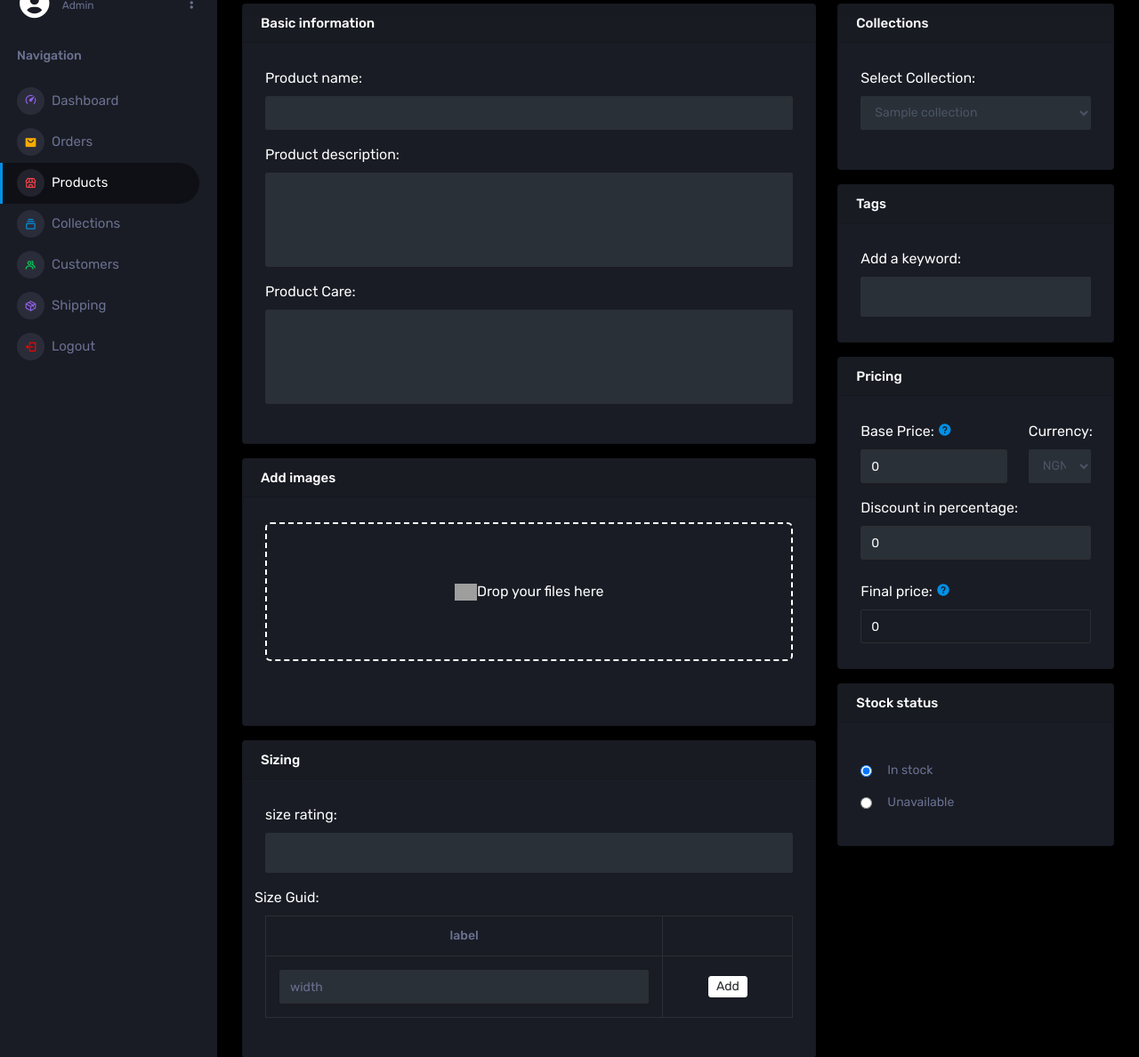
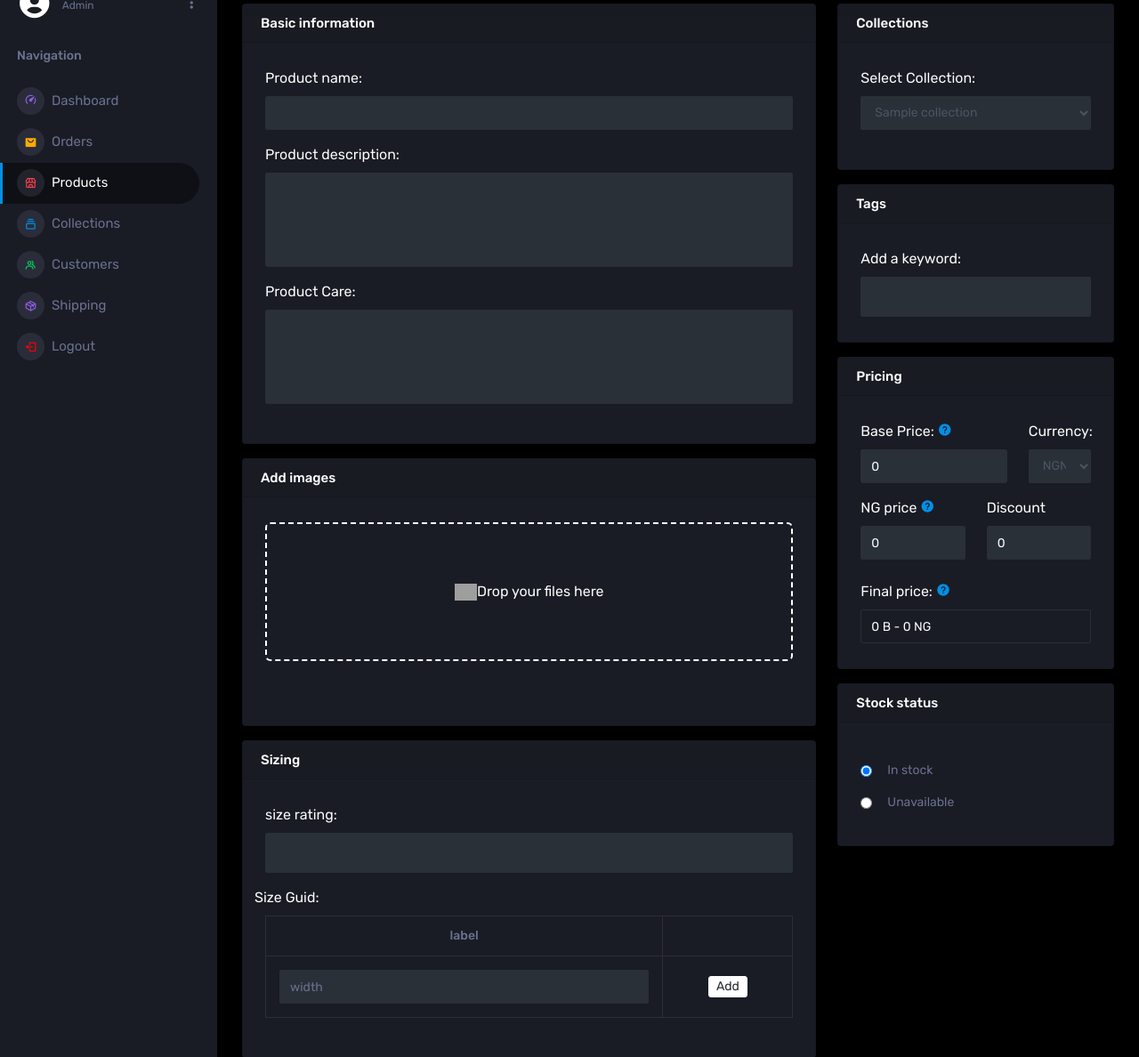
Before and after one commit to igwevictorkelechi-gif/thisowned, a Django app: page /dashboard/products/form/ in a window 1280 px wide. Shown: the part 96-1284 px from the top of the page at 89% size. Run offline with Django 4.2, Linux system fonts and the light colour scheme; tables that the repository leaves empty hold one stand-in row (values such as "Sample post"); some libraries are stand-ins or nearby versions; grey boxes are pictures that could not be loaded.

Commit message:
collection/NG-price

```diff
--- a/dashboard/templates/product_form.html
+++ b/dashboard/templates/product_form.html
@@ -223,8 +223,16 @@
                           </select>
                       </div>
                       <div class="col-12 mb-4">
-                          <label class="form-label" for="discount-percentage">Discount in percentage:</label>
-                          <input class="form-control price-cal" id="discount-percentage" name="discount" type="number" max="100" min="0" step="0" value="{{product.discount|default:0}}"/>
+                          <div class="row">
+                              <div class="col-6">
+                                <label class="form-label" for="NG-price">NG price <span data-bs-toggle="tooltip" data-bs-placement="top" title="Product price for Nigeria   "><span class="bx bxs-help-circle text-primary fs--1 ms-1"></span></span></label>
+                                <input class="form-control price-cal" id="NG-price" name="ng-price" type="number" min="0" step="0" value="{{product.ng_price|default:0}}" required/>
+                              </div>
+                              <div class="col-6">
+                                <label class="form-label" for="discount-percentage">Discount</label>
+                                <input class="form-control price-cal" id="discount-percentage" name="discount" type="number" max="100" min="0" step="0" value="{{product.discount|default:0}}"/>
+                              </div>
+                            </div>
                       </div>
                       <div class="col-12">
                           <label class="form-label" for="final-price">Final price:
@@ -479,14 +487,24 @@ dropzoneInit();
           });
           $('#base-price').on('input', function(){
             value = $(this).val()-($(this).val()*($('#discount-percentage').val()/100))
-            $('#final-price').val(value)
+            valueb = $("#NG-price").val()-( $("#NG-price").val()*($('#discount-percentage').val()/100))
+            $('#final-price').val(`${value} B - ${valueb} NG`)
           })
+
+          $("#NG-price").on("input", function(){
+            value = $(this).val()-($(this).val()*($('#discount-percentage').val()/100))
+            valueb = $("#base-price").val()-( $("#base-price").val()*($('#discount-percentage').val()/100))
+            $('#final-price').val(`${valueb} B - ${value} NG`)
+          })
+
           $('#base-price').trigger('input')
           $('#discount-percentage').on('input', function(e){
             e.preventDefault()
             value = $('#base-price').val()-($('#base-price').val()*($(this).val()/100))
-            $('#final-price').val(value)
+            valueb = $('#NG-price').val()-($('#NG-price').val()*($(this).val()/100))
+            $('#final-price').val(`${value} B - ${valueb} NG`)
           })
+
           $(document).on('click', '#add-size', function(){
             var lastRow = $('.table tbody tr:last').clone();
             lastRow.find('input').val('');
--- a/dashboard/templates/shipping.html
+++ b/dashboard/templates/shipping.html
@@ -82,7 +82,8 @@
             <h4 class="card-title">Shipping regions and Rate</h4>
         </div>
         <div class="card-body">
-            <table class="table" id="s-rate">
+            <div class="table-responsive">
+                <table class="table" id="s-rate">
                 <thead>
                     <tr>
                         <th>Regions</th>
@@ -150,6 +151,7 @@
                     </tr>
                 </tbody>
             </table>
+            </div>
             <!-- <button class="btn btn-link" id="add-region">
                 <span class="bx bx-plus me-1" data-fa-transform="shrink-3"></span>Add new shipping region
             </button> -->
--- a/dashboard/views.py
+++ b/dashboard/views.py
@@ -96,7 +96,7 @@ def products_form(request, p_id=None):
         ap = Product() if not p.get('product_id') else Product.objects.get(id=p.get('product_id'))
         ap.name, ap.collection, ap.price, ap.care = p.get('name'), collection, p.get('b-price'), p.get('care')
         ap.currency, ap.discount, ap.details = p.get('price-currency'), p.get('discount'), p.get('details')
-        ap.tags = p.get('tags')
+        ap.tags, ap.ng_price = p.get('tags'), p.get("ng-price")
 
         if p.get('product_id'):
             for item in ProductImage.objects.filter(image__in=json.loads(p.get('removed'))):
--- a/main/models.py
+++ b/main/models.py
@@ -63,6 +63,7 @@ class Product(models.Model):
     name = models.CharField(max_length=100)
     collection = models.ForeignKey(Collection, on_delete=models.CASCADE, related_name='products')
     price = models.FloatField()
+    ng_price = models.IntegerField(default=0)
     currency = models.CharField(max_length=20)
     discount = models.FloatField(null=True, blank=True)
     details = models.TextField()
--- a/main/views.py
+++ b/main/views.py
@@ -64,7 +64,8 @@ class AllCollectionsView(APIView):
     def get(self, request):
         query_sets = [x.products.all() for x in Collection.objects.all()]
         combined_list = [item for qs in query_sets for item in qs]
-        response = {"name": "all", "products": ProductListSerializer(combined_list, many=True, allow_null=True).data}
+        response = {"name": "all", "products": ProductListSerializer(combined_list, many=True, allow_null=True,
+                                                                     context={"request": request}).data}
         return Response(response, status=status.HTTP_200_OK)
 
 
```
Also changed, not shown: main/migrations/0036_product_ng_price.py (added).
